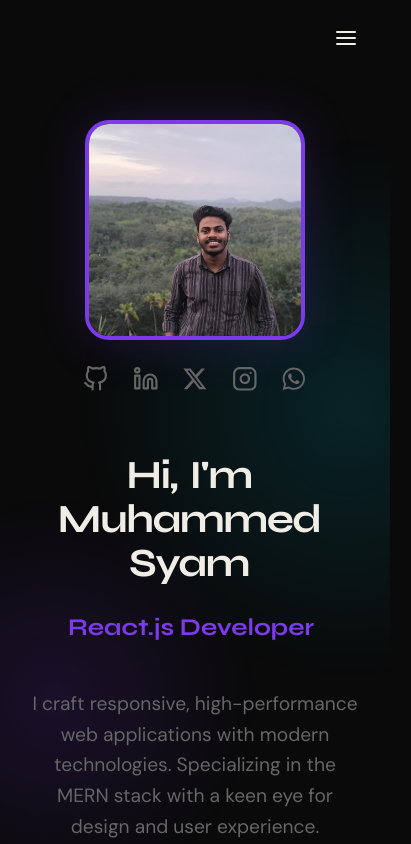
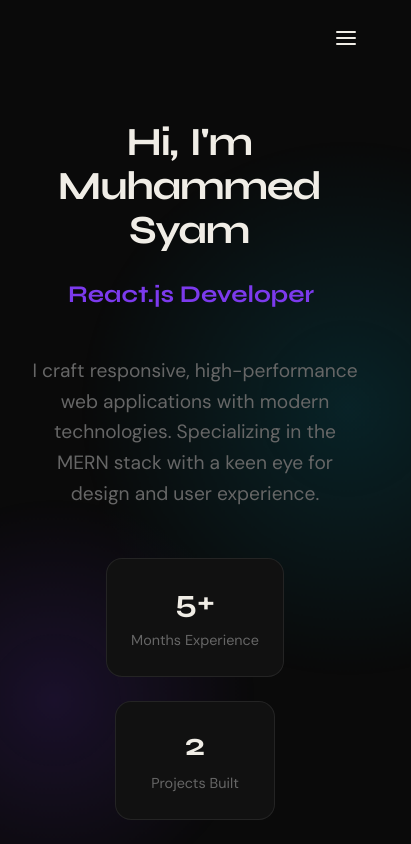
Before and after one commit to MuhammedSyamS/Mern-Stack-Engineer, a React (Vite) app: page / in a window 390 px wide. Shown: the top 844 px of the page, 411 px wide, since content can reach past the window. Built offline with nearby package versions, Linux system fonts and the light colour scheme.

Commit message:
fix: switch mobile order and improve scroll smoothness

```diff
--- a/src/components/Hero/Hero.module.css
+++ b/src/components/Hero/Hero.module.css
@@ -4,7 +4,6 @@
   display: flex;
   align-items: center;
   justify-content: center;
-  overflow-x: hidden;
   padding: 120px 0 60px;
 }
 
@@ -190,11 +189,11 @@
   .textContent {
     align-items: center;
     text-align: center;
-    order: 2;
+    order: 1;
   }
 
   .imageSection {
-    order: 1;
+    order: 2;
     margin: 0 auto;
     width: 100%;
   }
--- a/src/styles/globals.css
+++ b/src/styles/globals.css
@@ -6,12 +6,17 @@
   padding: 0;
 }
 
+html {
+  scroll-behavior: smooth;
+}
+
 body {
   background-color: var(--bg);
   color: var(--text);
   font-family: var(--font-body);
   line-height: 1.6;
   overflow-x: hidden;
+  width: 100%;
   -webkit-font-smoothing: antialiased;
   -moz-osx-font-smoothing: grayscale;
 }
```
